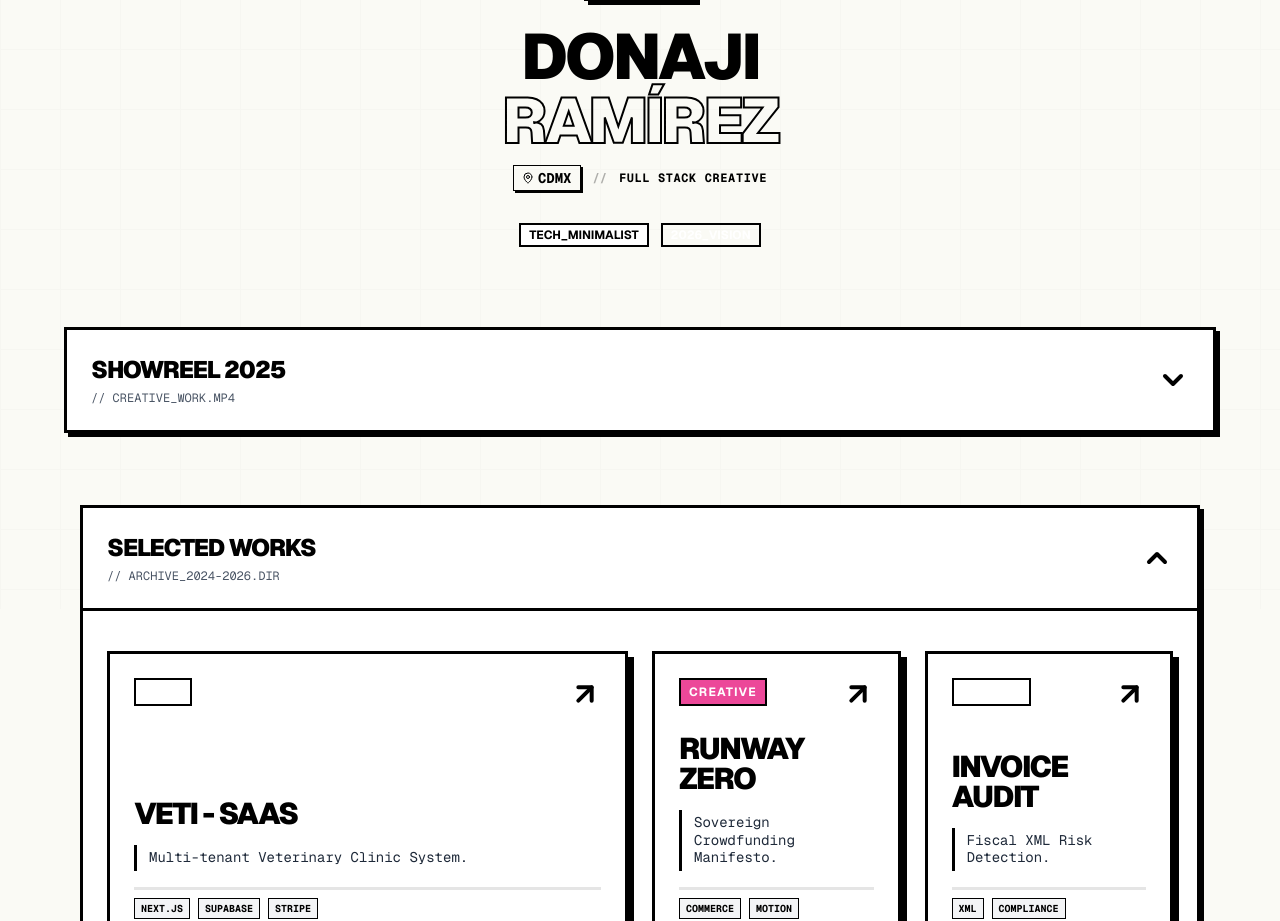
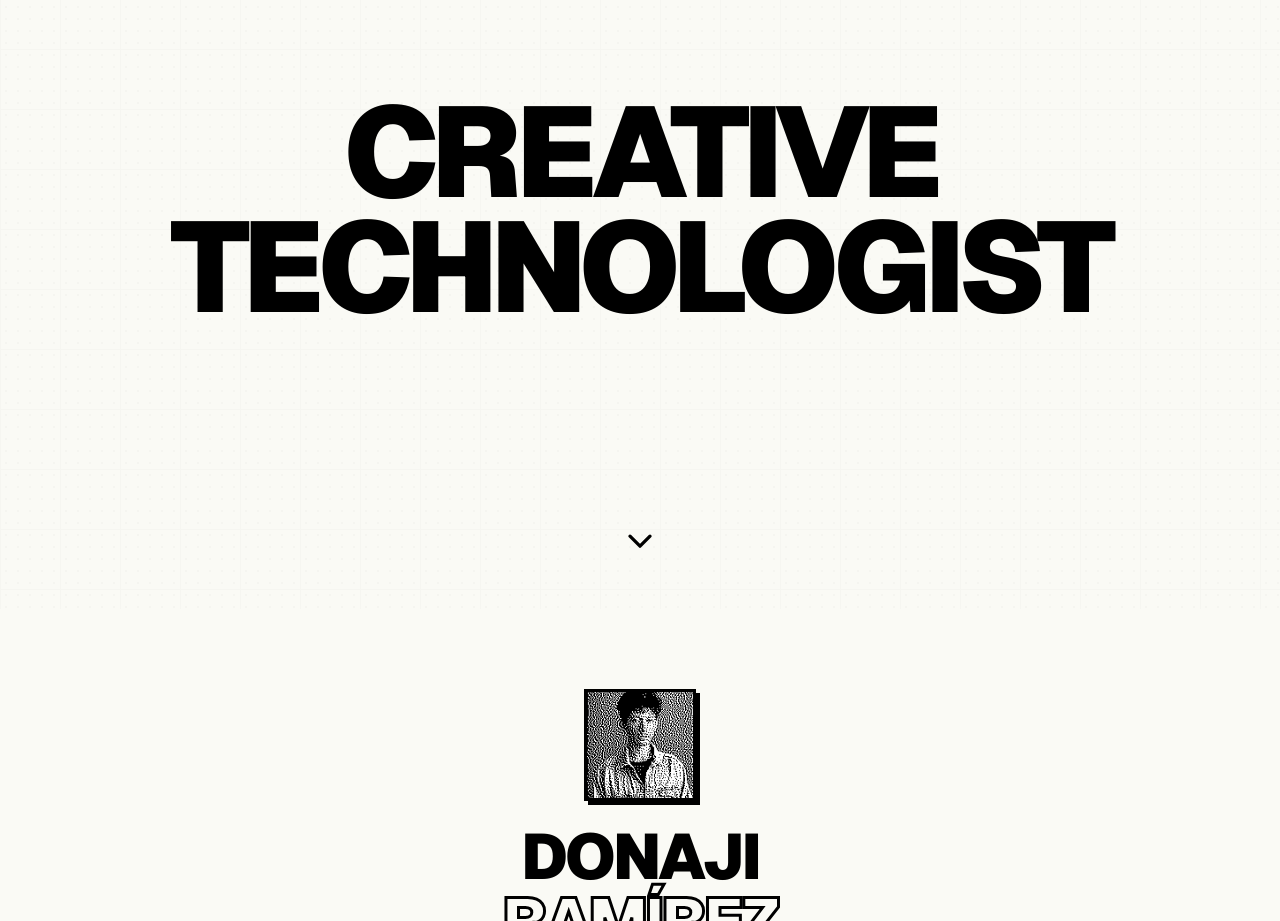
Before and after one commit to dondonaji/porfolio-2026, a Next.js app: page / in a window 1280 px wide. Shown: the part 191-1112 px from the top of the page. Built offline with nearby package versions, Linux system fonts and the light colour scheme.

Commit message:
feat: implement hero section, color categorization, and halftone textures

```diff
--- a/src/app/globals.css
+++ b/src/app/globals.css
@@ -119,4 +119,41 @@
   .text-glow {
     text-shadow: 0 0 20px rgba(255, 255, 255, 0.5);
   }
+
+  /* Halftone Textures */
+  .halftone-overlay {
+    position: relative;
+  }
+
+  .halftone-overlay::after {
+    content: '';
+    position: absolute;
+    inset: 0;
+    background-image: radial-gradient(circle, black 1px, transparent 1px);
+    background-size: 8px 8px;
+    opacity: 0;
+    transition: opacity 0.3s ease;
+    pointer-events: none;
+    mix-blend-mode: multiply;
+  }
+
+  .halftone-overlay:hover::after {
+    opacity: 0.08;
+  }
+
+  /* Halftone variants by color */
+  .halftone-blue::after {
+    background-image: radial-gradient(circle, hsl(217 91% 60%) 1px, transparent 1px);
+    opacity: 0.05;
+  }
+
+  .halftone-orange::after {
+    background-image: radial-gradient(circle, hsl(18 100% 50%) 1px, transparent 1px);
+    opacity: 0.08;
+  }
+
+  .halftone-yellow::after {
+    background-image: radial-gradient(circle, hsl(48 96% 53%) 1px, transparent 1px);
+    opacity: 0.06;
+  }
 }
--- a/src/app/page.tsx
+++ b/src/app/page.tsx
@@ -1,5 +1,6 @@
 "use client"
 
+import { HeroSection } from "@/components/hero-section";
 import { ProfileHeader } from "@/components/profile-header";
 import { ProjectsGrid } from "@/components/projects-grid";
 import { ShowreelSection } from "@/components/showreel-section";
@@ -9,14 +10,16 @@ import { motion } from "framer-motion";
 
 export default function Home() {
   return (
-    <main className="min-h-screen bg-[#FAFAF5] text-black flex flex-col items-center py-20 px-4 relative font-sans">
+    <main className="min-h-screen bg-[#FAFAF5] text-black font-sans">
 
       {/* Subtle Grid Background - Very Light */}
       <div className="fixed inset-0 z-0 pointer-events-none opacity-[0.015]"
         style={{ backgroundImage: 'linear-gradient(#000 1px, transparent 1px), linear-gradient(90deg, #000 1px, transparent 1px)', backgroundSize: '60px 60px' }}>
       </div>
 
-      <div className="z-10 w-full max-w-6xl mx-auto flex flex-col gap-8 md:gap-12 relative">
+      <HeroSection />
+
+      <div className="relative z-10 w-full max-w-6xl mx-auto flex flex-col gap-8 md:gap-12 px-4 py-20">
         <ProfileHeader />
         <ShowreelSection />
         <ProjectsGrid />
--- /dev/null
+++ b/src/components/hero-section.tsx
@@ -0,0 +1,58 @@
+"use client"
+import { motion } from "framer-motion"
+import { ChevronDown } from "lucide-react"
+
+export function HeroSection() {
+    const scrollToContent = () => {
+        window.scrollTo({
+            top: window.innerHeight,
+            behavior: "smooth"
+        })
+    }
+
+    return (
+        <section className="relative h-screen min-h-[600px] md:min-h-[800px] flex items-center justify-center overflow-hidden">
+            {/* Subtle Halftone Background */}
+            <div
+                className="absolute inset-0 opacity-[0.02] pointer-events-none"
+                style={{
+                    backgroundImage: 'radial-gradient(circle, black 1px, transparent 1px)',
+                    backgroundSize: '12px 12px'
+                }}
+            />
+
+            {/* Main Typography */}
+            <motion.div
+                initial={{ opacity: 0, scale: 0.95 }}
+                animate={{ opacity: 1, scale: 1 }}
+                transition={{ duration: 0.6, ease: "easeOut" }}
+                className="text-center px-4"
+            >
+                <h1
+                    className="font-black uppercase leading-[0.9] tracking-tighter"
+                    style={{ fontSize: 'clamp(3rem, 12vw, 8rem)' }}
+                >
+                    Creative<br />
+                    Technologist
+                </h1>
+            </motion.div>
+
+            {/* Scroll Indicator */}
+            <motion.button
+                onClick={scrollToContent}
+                className="absolute bottom-8 md:bottom-12 left-1/2 -translate-x-1/2 cursor-pointer group"
+                initial={{ opacity: 0, y: -20 }}
+                animate={{ opacity: 1, y: 0 }}
+                transition={{ delay: 0.8, duration: 0.5 }}
+                aria-label="Scroll to content"
+            >
+                <motion.div
+                    animate={{ y: [0, 8, 0] }}
+                    transition={{ duration: 1.5, repeat: Infinity, ease: "easeInOut" }}
+                >
+                    <ChevronDown className="w-10 h-10 stroke-[2px] group-hover:stroke-[3px] transition-all" />
+                </motion.div>
+            </motion.button>
+        </section>
+    )
+}
--- a/src/components/profile-header.tsx
+++ b/src/components/profile-header.tsx
@@ -24,7 +24,7 @@ export function ProfileHeader() {
             <div className="space-y-1">
                 <h1 className="font-black tracking-tighter uppercase leading-none"
                     style={{ fontSize: 'clamp(2.5rem, 8vw, 4rem)' }}>
-                    Donaji <br /><span className="text-stroke-2 text-transparent" style={{ WebkitTextStroke: "2px black", color: "transparent" }}>Ramírez</span>
+                    Donaji <br /><span className="text-stroke-2 text-transparent" style={{ WebkitTextStroke: "3px black", color: "transparent" }}>Ramírez</span>
                 </h1>
                 <div className="flex flex-wrap items-center justify-center font-mono font-bold text-xs md:text-sm pt-2 gap-2 md:gap-3">
                     <div className="flex items-center gap-1 border border-black px-2 py-0.5 bg-[var(--accent)] text-black shadow-[2px_2px_0px_0px_black]">
--- a/src/components/projects-grid.tsx
+++ b/src/components/projects-grid.tsx
@@ -4,11 +4,20 @@ import { motion } from "framer-motion"
 import { NeoBrutalistCard } from "@/components/ui/neobrutalist-card"
 import { CollapsibleSection } from "@/components/ui/collapsible-section"
 
+// Color mapping by category
+const categoryColors = {
+    saas: "secondary" as const,      // Blue
+    creative: "primary" as const,    // Orange
+    ai: "accent" as const,           // Yellow
+    hardware: "creative" as const,   // Green (usando creative temporalmente)
+    analytics: "secondary" as const  // Purple (usando secondary temporalmente)
+}
+
 const projects = [
     {
         title: "VetI - SaaS",
         category: "SaaS",
-        accentColor: "secondary" as const, // Blue
+        accentColor: categoryColors.saas,
         description: "Multi-tenant Veterinary Clinic System.",
         stack: ["Next.js", "Supabase", "Stripe"],
         link: "https://github.com/dondonaji/veti-veterinaria",
@@ -17,7 +26,7 @@ const projects = [
     {
         title: "RUNWAY ZERO",
         category: "Creative",
-        accentColor: "creative" as const, // Pink
+        accentColor: categoryColors.creative,
         description: "Sovereign Crowdfunding Manifesto.",
         stack: ["Commerce", "Motion"],
         link: "https://github.com/dondonaji/RUNNAWAY2026",
@@ -26,7 +35,7 @@ const projects = [
     {
         title: "Invoice Audit",
         category: "Fintech",
-        accentColor: "primary" as const, // Orange
+        accentColor: categoryColors.saas,
         description: "Fiscal XML Risk Detection.",
         stack: ["XML", "Compliance"],
         link: "https://github.com/dondonaji/invoice-auditor-mx",
@@ -35,7 +44,7 @@ const projects = [
     {
         title: "Asistencia IoT",
         category: "Hardware",
-        accentColor: "accent" as const, // Yellow
+        accentColor: categoryColors.hardware,
         description: "Biometric Access Control.",
         stack: ["IoT", "Real-time"],
         link: "https://github.com/dondonaji/asistencia-seguridad",
@@ -44,7 +53,7 @@ const projects = [
     {
         title: "Fortnite Stats",
         category: "Analytics",
-        accentColor: "secondary" as const, // Blue
+        accentColor: categoryColors.analytics,
         description: "High-Performance eSports Metrics.",
         stack: ["Data Viz", "Speed"],
         link: "https://github.com/dondonaji/fortnite-stats-app",
@@ -53,7 +62,7 @@ const projects = [
     {
         title: "AI Radar",
         category: "Strategy",
-        accentColor: "creative" as const, // Pink
+        accentColor: categoryColors.ai,
         description: "Strategic AI Trend Analysis.",
         stack: ["React", "Strategy"],
         link: "https://github.com/dondonaji/Airadarestrategico",
@@ -62,7 +71,7 @@ const projects = [
     {
         title: "InstaFlow IA",
         category: "AI Tools",
-        accentColor: "primary" as const,
+        accentColor: categoryColors.ai,
         description: "AI-powered Instagram content generator.",
         stack: ["Gemini", "React", "Vite"],
         link: "https://instaflow-six.vercel.app/",
--- a/src/components/ui/neobrutalist-card.tsx
+++ b/src/components/ui/neobrutalist-card.tsx
@@ -41,6 +41,7 @@ export function NeoBrutalistCard({
             }}
             whileTap={{ scale: 0.98 }}
             className={`
+                halftone-overlay
                 block relative group overflow-hidden
                 bg-white border-[3px] border-black
                 shadow-[3px_3px_0px_0px_rgba(0,0,0,1)]
```
